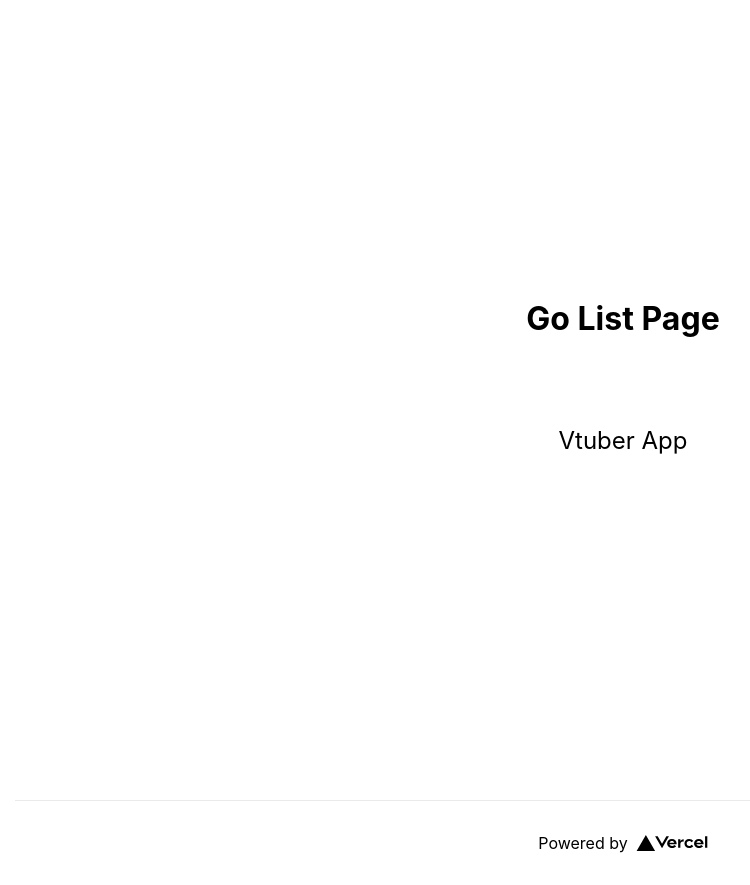
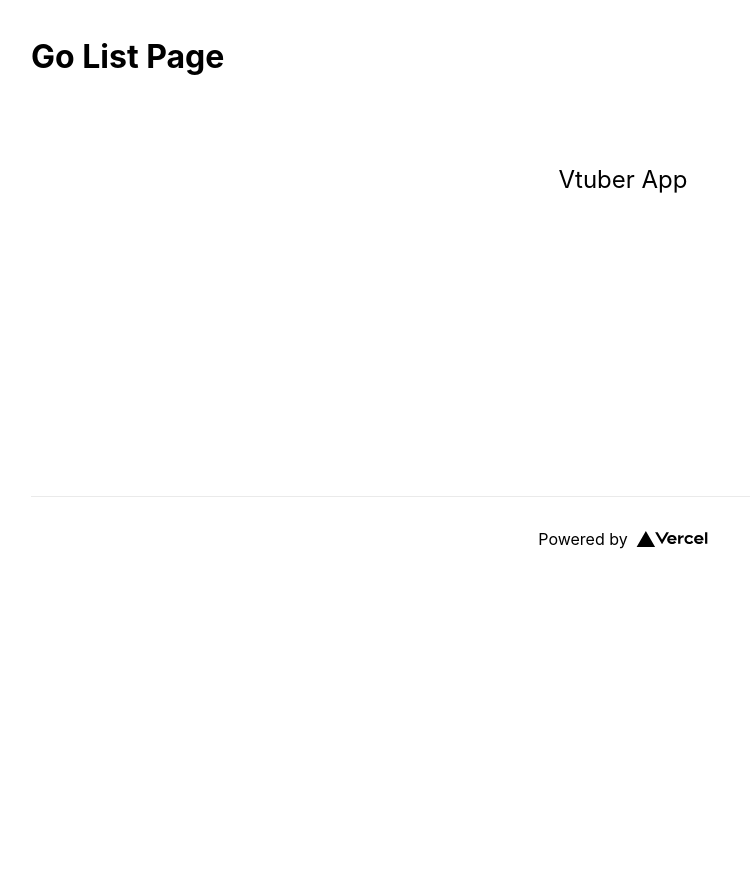
Before and after one commit to syu-y/vtuber-app, a Next.js app: page / in a window 1280 px wide. Shown: the whole page, without its empty margins (17-767 px from the left). After the commit the page ends 800 px from the top, so only its background shows below. Built offline with nearby package versions, Linux system fonts and the light colour scheme.

Commit message:
レイアウト設定用のコンポーネントを作成

```diff
--- /dev/null
+++ b/src/app.const.ts
@@ -0,0 +1,2 @@
+export const APP_NAME = 'Vtuber App';
+export const SITE_TITLE = 'Vtuber Web Site';
--- a/styles/Home.module.css
+++ b/styles/Home.module.css
@@ -1,15 +1,41 @@
 .container {
-  padding: 0 2rem;
+  /* max-width: 36rem; */
+  max-width: auto;
+  padding: 0 1rem;
+  margin: 1rem 2rem;
+  word-break: break-all;
 }
 
 .main {
-  min-height: 100vh;
-  padding: 4rem 0;
+  min-height: 60vh;
+  /* padding: 4rem 0; */
   flex: 1;
   display: flex;
   flex-direction: column;
+  justify-content: flex-start;
+  /* justify-content: center; */
+  /* align-items: center; */
+}
+
+@media (max-width: 480px) {
+  .contents {
+    /* width: 100%; */
+    overflow-wrap: normal;
+  }
+}
+
+.header {
+  display: -webkit-flex;
+  display: flex;
+  -webkit-justify-content: center;
   justify-content: center;
+  -webkit-align-items: center;
   align-items: center;
+  min-height: 10vh;
+}
+
+.headerText {
+  margin-left: 30px;
 }
 
 .footer {
```
Also changed, not shown: src/components/pageLayout.tsx (added, +22 -0 lines).
